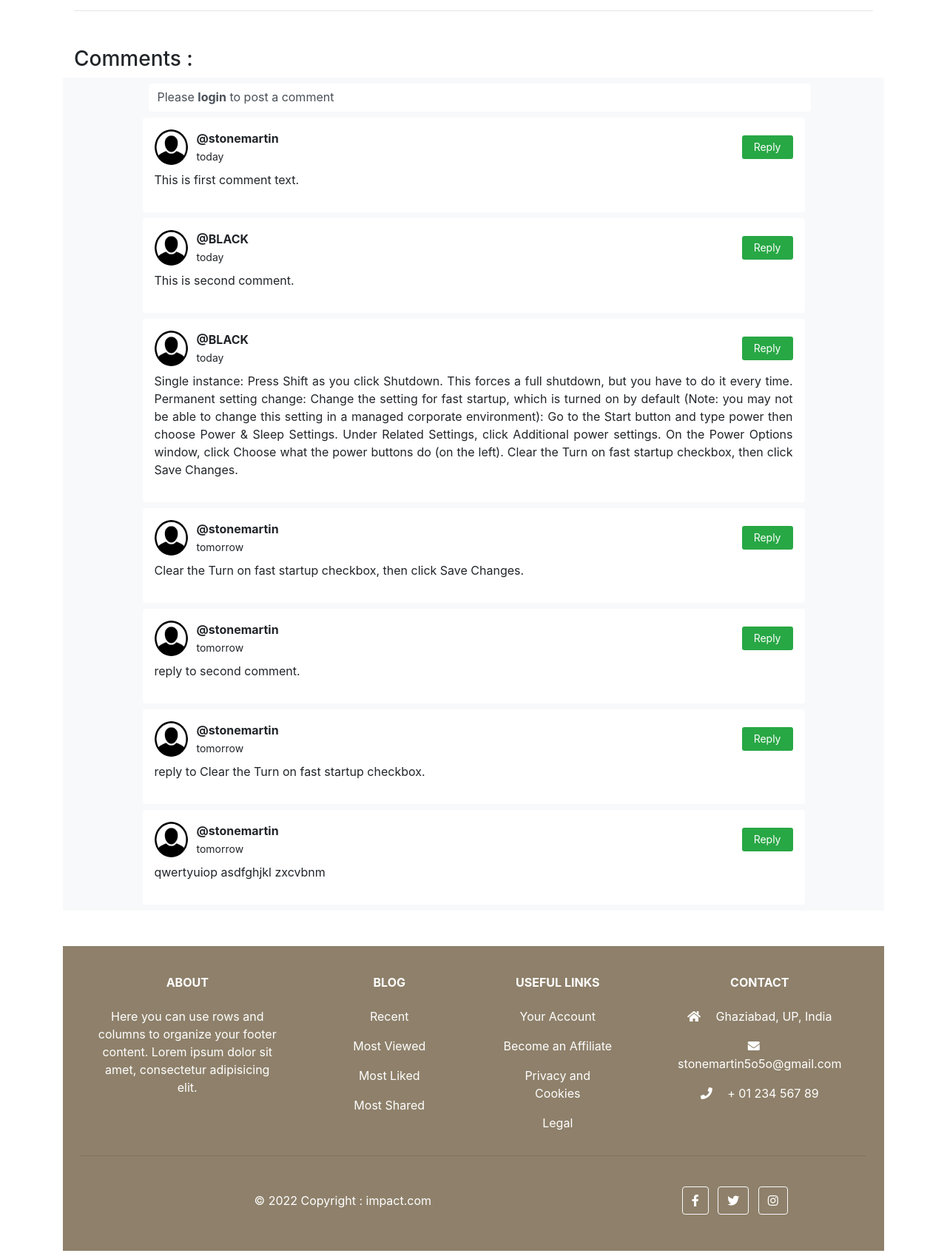
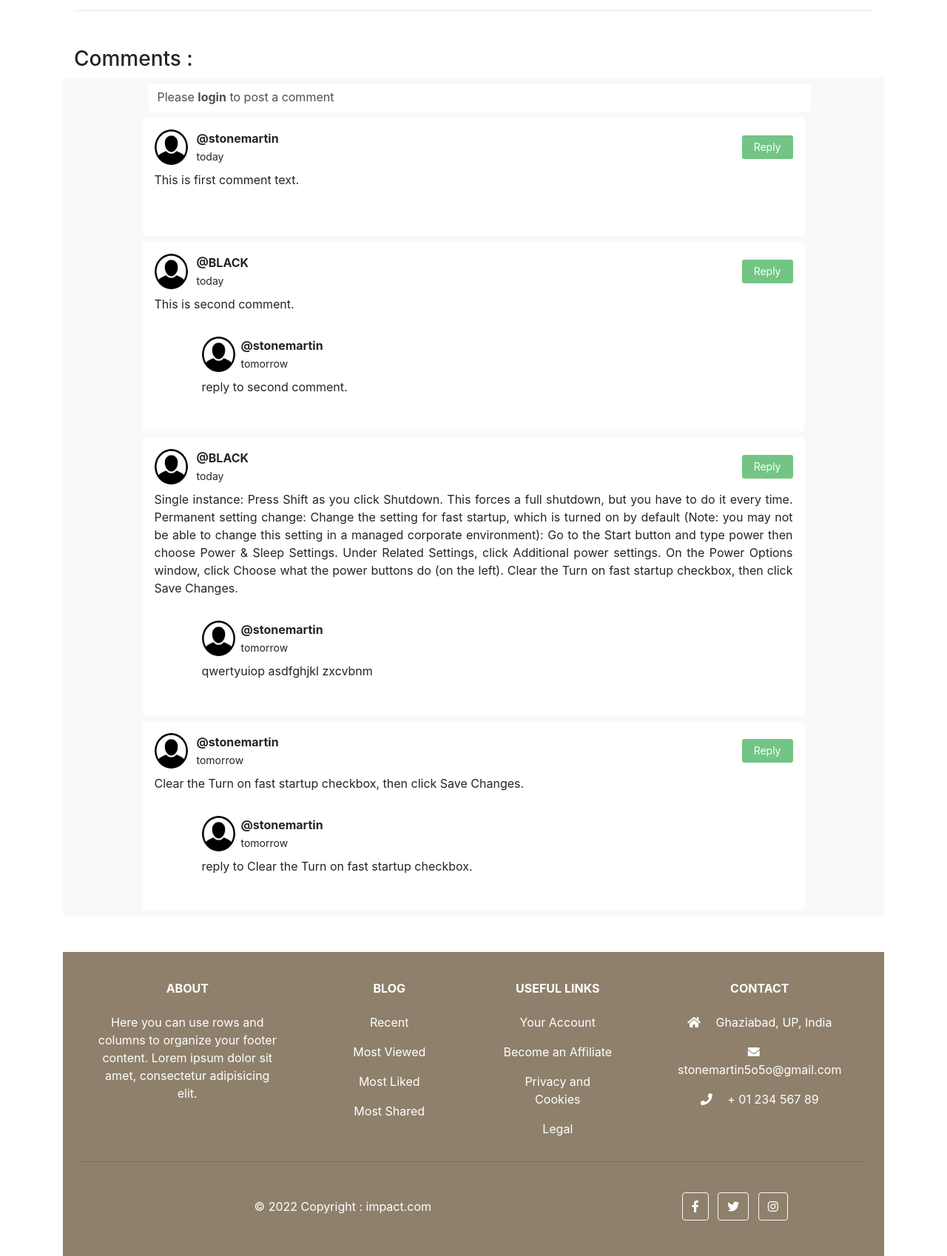
Before and after one commit to VIPIN-PASWAN/IMPACT, a Django app: a page that uses templates/blog/blogPost.html in a window 1280 px wide. Shown: the part 466-2164 px from the top of the page at 74% size. Run offline with Django 4.2, Linux system fonts and the light colour scheme; data comes from the database, SQL or seed files in the repository; both versions use the stored data as it was after the commit; some libraries are stand-ins or nearby versions.

Commit message:
Reply to comments added.

```diff
--- a/BLOG/models.py
+++ b/BLOG/models.py
@@ -20,7 +20,7 @@ class BlogComment(models.Model):
     user = models.ForeignKey(User, on_delete=models.CASCADE)
     comments = models.TextField(blank=True, null=True)
     post = models.ForeignKey(Post, on_delete=models.CASCADE)
-    parent = models.ForeignKey('self', on_delete=models.CASCADE, null=True)
+    parent = models.ForeignKey('self', on_delete=models.CASCADE, null=True, blank=True)
     time = models.DateField(auto_now=True)
 
     def __str__(self):
--- /dev/null
+++ b/BLOG/templatetags/extras.py
@@ -0,0 +1,8 @@
+from django import template
+
+register = template.Library()
+
+
+@register.filter(name='get_val')
+def get_val(dictionary, keys):
+    return dictionary.get(keys)
--- a/BLOG/urls.py
+++ b/BLOG/urls.py
@@ -19,7 +19,8 @@ from django.urls import path, include
 from BLOG import views
 
 urlpatterns = [
+    path('blogComment', views.blogComment, name='blogComment'),
+
     path('', views.blogHome, name='blogHome'),
-    path('blogComment', views.blogComment, name='blogComment'),
     path('<str:slug>', views.blogPost, name='blogPost'),
 ]
--- a/BLOG/views.py
+++ b/BLOG/views.py
@@ -2,6 +2,7 @@ from django.contrib import messages
 from django.shortcuts import render, redirect
 from django.http import HttpResponse
 from .models import Post, BlogComment
+from BLOG.templatetags import extras
 from django.contrib.auth.models import User
 
 
@@ -15,8 +16,16 @@ def blogHome(request):
 
 def blogPost(request, slug):
     post = Post.objects.filter(slug=slug).first()
-    comments = BlogComment.objects.filter(post=post)
-    context = {'post': post, 'comments': comments, 'user': request.user}
+    comments = BlogComment.objects.filter(post=post, parent=None)
+    replies = BlogComment.objects.filter(post=post).exclude(parent=None)
+    replyDict = {}
+    for reply in replies:
+        if reply.parent.sno not in replyDict.keys():
+            replyDict[reply.parent.sno] = [reply]
+        else:
+            replyDict[reply.parent.sno].append(reply)
+    print(replyDict)
+    context = {'post': post, 'comments': comments, 'user': request.user, 'replyDict': replyDict}
     return render(request, "blog/blogPost.html", context)
 
 
@@ -27,7 +36,6 @@ def blogComment(request):
         postSno = request.POST.get('postSno')
         post = Post.objects.get(sno=postSno)
         parentSno = request.POST.get('parentSno')
-
         if parentSno == "":
             comment = BlogComment(comments=comment, user=user, post=post)
             comment.save()
--- a/templates/blog/blogPost.html
+++ b/templates/blog/blogPost.html
@@ -1,4 +1,5 @@
 {% extends 'base.html' %}
+{% load extras %}
 {% load humanize %}
 {% load static %}
 
@@ -36,14 +37,15 @@
             </div>
             </form>
 
-        {% else %}
+         {% else %}
 
-             <div type="text" class="form-control border-0 no-box-shadow mx-2" name="comment" required>Please <strong>login</strong> to post a comment
+             <div type="text" class="form-control border-0 no-box-shadow mx-2" required>Please <strong>login</strong> to post a comment
              </div>
 
          {% endif %}
 
-            {% for comment in comments %}
+         {% for comment in comments %}
+
             <div class="p-3 bg-white mt-2 rounded">
                 <div class="d-flex justify-content-between">
                     <div class="d-flex flex-row user"><img class="rounded-circle img-fluid img-responsive mr-1" src="/static/images/userAvatar.png" width="45" alt="UserAvatar">
@@ -52,10 +54,14 @@
 {#                    <div class="d-flex align-items-center px-3 heart border"><i class="fa fa-heart heart-icon"></i><span class="ml-2">35</span></div>#}
 {#                    <div class="d-flex justify-content-end align-items-center comment-buttons mt-2 text-right">#}
 {#                        <button class="btn btn-success btn-sm border-0 px-3 data-toggle="collapse" data-target="#replyBox{{comment.sno}}" aria-expanded="false" aria-controls="replyBox{{comment.sno}}" type="button">Reply</button>#}
-{##}
+                    {% if user.is_authenticated %}
                      <button class="btn btn-sm btn-success float-right border-0 px-3 my-2" type="button" data-toggle="collapse" data-target="#replyBox{{comment.sno}}" aria-expanded="false" aria-controls="replyBox{{comment.sno}}">
                      Reply
                      </button>
+                    {% else %}
+                        <button class="btn btn-sm btn-success float-right border-0 px-3 my-2 disabled" type="button" data-toggle="collapse" data-target="#replyBox{{comment.sno}}" aria-expanded="false" aria-controls="replyBox{{comment.sno}}">
+                     Reply
+                    {% endif %}
 
 
                 </div>
@@ -63,13 +69,14 @@
                     <p>{{ comment.comments }}</p>
                 </div>
 
-            {#   REPLY BOX  #}
-               <div class="collapse" id="replyBox{{comment.sno}}">
+            {% if user.is_authenticated %}
+            {#   REPLY comment  #}
+                <div class="collapse reply" id="replyBox{{comment.sno}}">
                     <div class="card card-body ml-5 mr-2 p-1 text-right row">
-                        <form action="/blog/postComment" method="post">
+                        <form action="/blog/blogComment" method="POST">
                             {% csrf_token %}
 
-                            <div class="d-flex flex-row align-items-center add-comment p-2 bg-white rounded"><img class="rounded-circle" src="/static/images/userAvatar.png" width="45">
+                            <div class="d-flex flex-row align-items-center add-comment p-2 bg-white rounded"><img class="rounded-circle img-fluid img-responsive" src="/static/images/userAvatar.png" width="45">
 
                                 <input type="text" class="form-control border-0 no-box-shadow mx-2" name="comment" placeholder="Enter comment here">
                                 <input type="hidden" name="parentSno" value="{{comment.sno}}">
@@ -82,23 +89,32 @@
                     </div>
                 </div>
 
+            {% endif %}
+
+
+            {#   REPLY BOX  #}
+               <div class="replies p-3 ml-5 mr-2 mt-2 rounded">
+
+                    {% for reply in replyDict|get_val:comment.sno %}
+
+                <div class="d-flex justify-content-between">
+                    <div class="d-flex flex-row user"><img class="rounded-circle img-fluid img-responsive" src="/static/images/userAvatar.png" width="45">
+                        <div class="d-flex flex-column ml-2"><span class="font-weight-bold">@{{ reply.user.username }}</span><span class="commentTime"><small>{{reply.time | naturalday}}</small></span></div>
+                    </div>
+                </div>
+                <div class="comment-text text-justify mt-2">
+                    <p>{{ reply.comments }}</p>
+                </div>
+
+
+                     {% endfor %}
+               </div>
+
+
             </div>
-            {% endfor %}
+         {% endfor %}
 
-{#            <div class="p-3 bg-white mt-2 rounded">#}
-{#                <div class="d-flex justify-content-between">#}
-{#                    <div class="d-flex flex-row user"><img class="rounded-circle img-fluid img-responsive" src="https://i.imgur.com/JXZLwEY.jpg" width="50" alt="">#}
-{#                        <div class="d-flex flex-column ml-2"><span class="font-weight-bold">@Samantha</span><span class="day">2 days ago</span></div>#}
-{#                    </div>#}
-{#                    <div class="d-flex align-items-center px-3 heart border"><i class="fa fa-heart-o heart-icon"></i><span class="ml-2">35</span></div>#}
-{#                    <div class="d-flex justify-content-end align-items-center comment-buttons mt-2 text-right"><span class="mr-3 delete">Delete</span><button class="btn btn-success btn-sm border-0 px-3" type="button">Edit</button></div>#}
-{#                </div>#}
-{#                <div class="comment-text text-justify mt-2">#}
-{#                    <p>Lorem Ipsum is simply dummy text of the printing and typesetting industry. Lorem Ipsum has been the industry's standard dummy text ever since the 1500s, when an unknown printer took a galley of type and scrambled it to make a type specimen book.</p>#}
-{#                </div>#}
-{##}
-{#            </div>#}
-      </div>
+        </div>
     </div>
   </div>
  {% endblock %}
```
Also changed, not shown: BLOG/migrations/0012_alter_blogcomment_parent.py (added), BLOG/templatetags/__init__.py (added), db.sqlite3.
